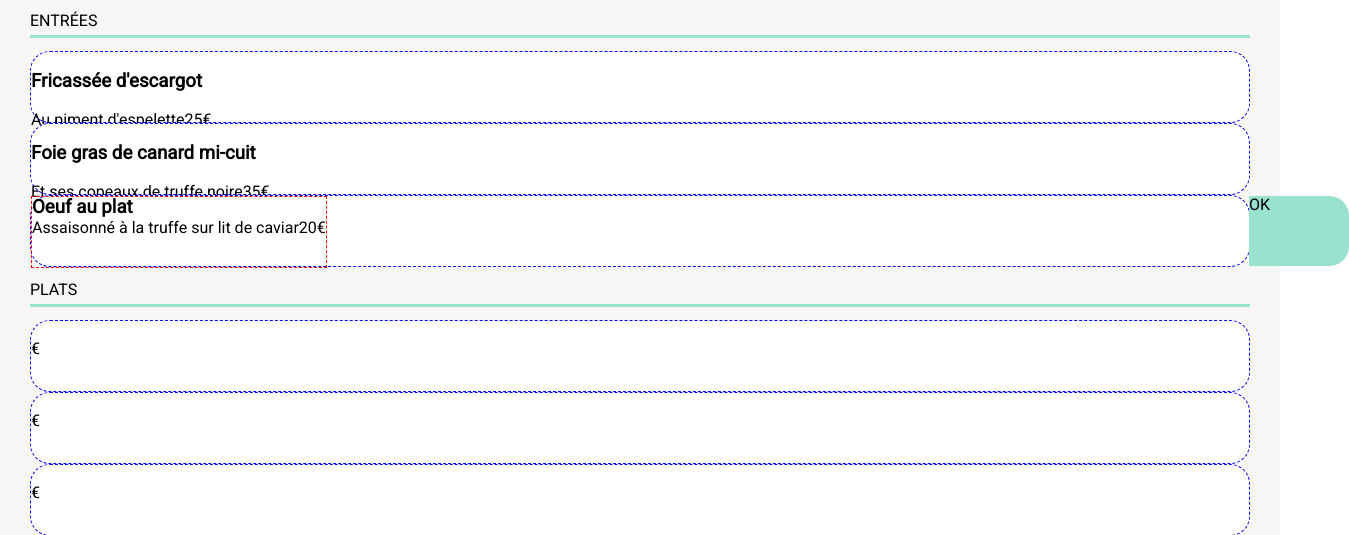
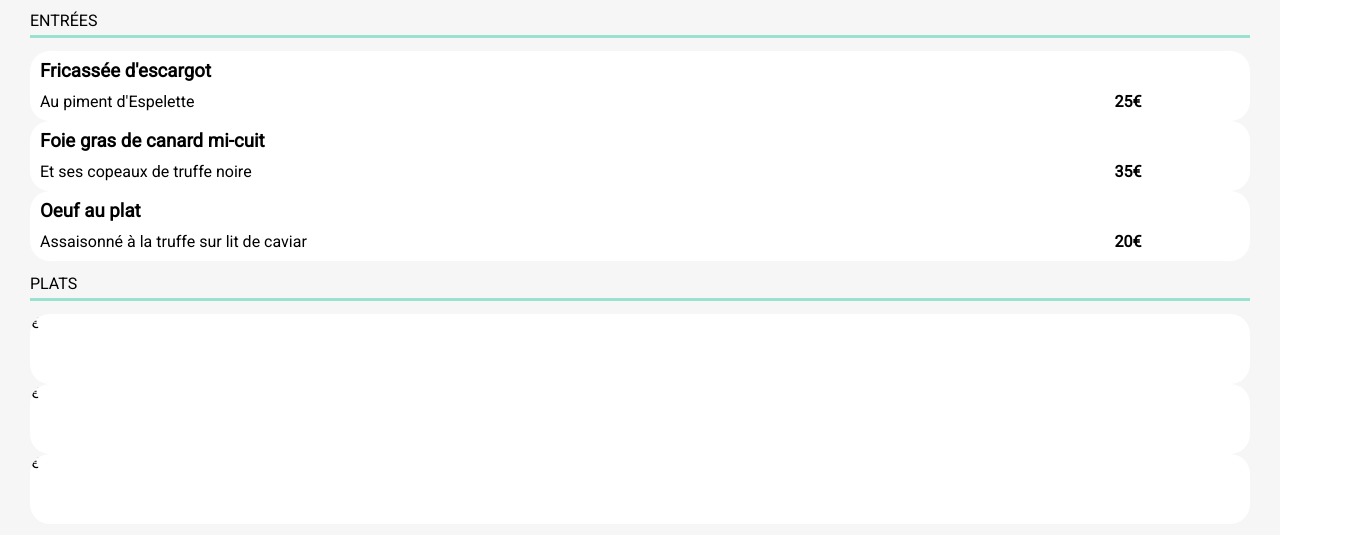
Before and after one commit to zhak5388/OCR_Project_3, a website: page pages/1_la_palette_du_gout.html in a window 1280 px wide. Shown: the part 285-820 px from the top of the page, 1349 px wide, since content can reach past the window. Drawn offline with Linux system fonts and the light colour scheme; a web font is replaced by a local one.

Commit message:
Ajout animation coche plat

```diff
--- a/SCSS/1_utils/_variables.scss
+++ b/SCSS/1_utils/_variables.scss
@@ -24,6 +24,14 @@ $card-restaurant-border-radius:25px;
 $card-restaurant-color-new-box:#75e8d1;
 $card-restaurant-new-box-font-color:#008f69;
 
-$heart-size:50px;
+$heart-size:25px;
 
 $overlap-menupage-illustration:30px;
+
+$height-card-dish: 70px;
+$padding-element-card-dish: 10px;
+
+//PB (Doit certainment faire une fonction)
+$width-dish-price: 20%;
+$max-width-dish-name: 60%;
+$min-width-dish-name: 80%;
--- a/SCSS/3_layout/_home.scss
+++ b/SCSS/3_layout/_home.scss
@@ -87,17 +87,54 @@
         }
     }
 }
-/*
-.homepage
+
+
+.home-page
 {
+    /*
     &::after
     {
+        position: fixed;
+        top:0;
+        left:0;
         content: "";
         display: block;
         width: 100%;
         height: 100%;
         background-color: orange;
         z-index: 10;
+        opacity: 1;
     }
+    */
+
+    &::after
+    {
+        position: fixed;
+        top:0;
+        left:0;
+        content: "";
+        display: block;
+        width: 100%;
+        height: 100%;
+        background-color: orange;
+
+        animation: testo 10s forwards;
+        //animation-name: testo;
+    }
+
+    @keyframes testo
+    {
+        from
+        {
+            opacity: 1;
+            z-index: 10;
+        }
+
+        to
+        {
+            opacity: 0;
+            z-index:-1;
+        }
+    }
+
 }
-*/
--- a/SCSS/4_components/_card_dish.scss
+++ b/SCSS/4_components/_card_dish.scss
@@ -1,58 +1,129 @@
 .card_dish
 {
+    //@include border(blue);
+    //background-color: blue;
+
     background-color: $background-primary;
     border-radius: 20px;
-    //padding: 10px;
-    @include border(blue);
 
-    /*
-    &__first
+    height: $height-card-dish;
+
+    display: flex;
+    flex-direction: row;
+    flex-wrap: wrap;
+    overflow: hidden;
+
+    h3, p, i
     {
         margin:0;
-        @include border(orange);
+        padding:0;
     }
 
-    &__second
+    &__name
     {
-        margin: 0;
-        @include border(green);
-        transform: scaleX(0.5);
-    }
-    */
-    //display: flex;
-    //flex-wrap: nowrap;
-    //justify-content: space-between;
+        //@include border(orange);
+        //background-color: orange;
 
-    position: relative;
-    height: 70px;
-    &__first
-    {
-        //width: 99%;
-        @include border(red);
-        height: 70px;
-        position: absolute;
-        top: 0px;
-        left: 0px;
+        //width: $max-width-dish-name;
+        width: 80%;
+        height: 100%;
+
+        display: flex;
+        flex-direction: column;
+        justify-content: space-between;
 
         h3, p
         {
-            margin:0;
+            //@include border(cyan);
+
+            overflow: hidden;
+            white-space: nowrap;
+            text-overflow: ellipsis;
+
+            padding-left: $padding-element-card-dish;
         }
 
+        h3
+        {
+            padding-top: $padding-element-card-dish;
+        }
+
+        p
+        {
+            padding-bottom: $padding-element-card-dish;
+        }
     }
-    &__second
+
+    &__price
     {
+        //@include border(red);
+        //background-color: red;
+
+        //width: $width-dish-price;
+        width: 20%;
+        height: 100%;
+
+        display: flex;
+        flex-direction: row;
+        justify-content: center;
+        align-items: flex-end;
+
+        p
+        {
+            padding-bottom: $padding-element-card-dish;
+            font-weight: bold;
+        }
+    }
+
+    &__basket
+    {
+        //@include border(black);
+
         background-color: $color-tertiary;
-        width: 100px;
-        border-top-right-radius: 20px;
-        border-bottom-right-radius: 20px;
-        //transform: scaleX(1);
-        //transform:skewX(200%);
-        //transform-origin: 85px;
+        color: $background-primary;
+        width:0%;
+        height: 100%;
 
-        height: 70px;
-        position: absolute;
-        top: 0px;
-        right: -100px;
+        display: flex;
+        justify-content: center;
+        align-items: center;
+
+        i
+        {
+            overflow: hidden;
+        }
+    }
+
+
+    &:hover
+    {
+        .card_dish
+        {
+            &__name
+            {
+                //width: $min-width-dish-name;
+                width: 60%;
+
+            }
+
+            &__basket
+            {
+                //width: calc(100% - $min-width-dish-name - $width-dish-price);
+                width: 20%;
+                i
+                {
+                    transform: rotate(360deg);
+                }
+            }
+        }
     }
 }
+
+.card_dish__name, .card_dish__basket, .card_dish__basket i
+{
+    //transition: width 1s ease-in-out;
+
+    transition-property: width, transform;
+    transition-duration: 1s;
+    transition-timing-function: ease-in-out;
+}
--- a/SCSS/4_components/_card_restaurant.scss
+++ b/SCSS/4_components/_card_restaurant.scss
@@ -100,11 +100,13 @@
                     height: $heart-size;
                     width: $heart-size;
 
-                    //background-color: $background-primary;
-                    background-color: orange;
+                    background-color: $background-primary;
+                    //background-color: orange;
                     @include heart-zindex(2);
 
                     transform: scaleY(93%);
+                    transform-origin: top right;
+                    transition: transform 3s ease-in-out;
                 }
 
                 &__behind
@@ -123,8 +125,8 @@
                     &::after
                     {
                         transform: scaleY(17%);
-                        transform-origin: top right;
-                        transition: transform 3s ease-in-out;
+                        //transform-origin: top right;
+                        //transition: transform 0.5s ease-in-out;
                     }
                 }
             }
--- a/pages/1_la_palette_du_gout.html
+++ b/pages/1_la_palette_du_gout.html
@@ -30,20 +30,41 @@
                     <h2 class="menu__subsection__title">Entrées</h2>
                     <div class="menu__subsection__content">
                         <div class="card_dish">
-                            <h3>Fricassée d'escargot</h3>
-                            <p><span>Au piment d'espelette</span><span>25€</span></p>
+                            <div class="card_dish__name">
+                                <h3>Fricassée d'escargot</h3>
+                                <p>Au piment d'Espelette</p>
+                            </div>
+                            <div class="card_dish__price">
+                                <p>25€</p>
+                            </div>
+                            <div class="card_dish__basket">
+                                <i class="fa-solid fa-circle-check"></i>
+                            </div>
                         </div>
+
                         <div class="card_dish">
-                            <h3>Foie gras de canard mi-cuit</h3>
-                            <p><span>Et ses copeaux de truffe noire</span><span>35€</span></p>
+                            <div class="card_dish__name">
+                                <h3>Foie gras de canard mi-cuit</h3>
+                                <p>Et ses copeaux de truffe noire</p>
+                            </div>
+                            <div class="card_dish__price">
+                                <p>35€</p>
+                            </div>
+                            <div class="card_dish__basket">
+                                <i class="fa-solid fa-circle-check"></i>
+                            </div>
                         </div>
+
                         <div class="card_dish">
-                            <div class="card_dish__first">
+                            <div class="card_dish__name">
                                 <h3>Oeuf au plat</h3>
-                                <p><span>Assaisonné à la truffe sur lit de caviar</span><span>20€</span></p>
+                                <p>Assaisonné à la truffe sur lit de caviar</p>
                             </div>
-                            <div class="card_dish__second">
-                                <span>OK</span>
+                            <div class="card_dish__price">
+                                <p>20€</p>
+                            </div>
+                            <div class="card_dish__basket">
+                                <i class="fa-solid fa-circle-check"></i>
                             </div>
                         </div>
                     </div>
@@ -52,11 +73,11 @@
                     <div class="menu__subsection__content">
                         <div class="card_dish">
                             <h3></h3>
-                            <p><span></span><span>€</span></p>
+                            <p>€</p>
                         </div>
                         <div class="card_dish">
                             <h3></h3>
-                            <p><span></span><span>€</span></p>
+                            <p>€</p>
                         </div>
                         <div class="card_dish">
                             <h3></h3>
```
Also changed, not shown: index.html (+1 -0 lines), CSS/style.css, 1 other file.
